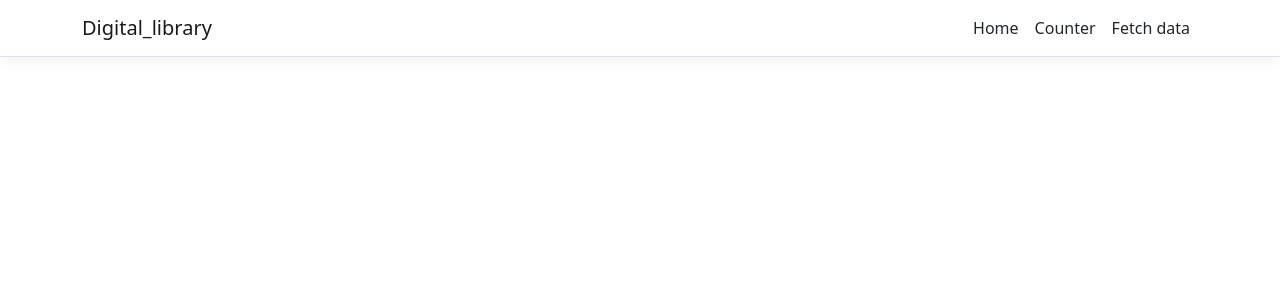
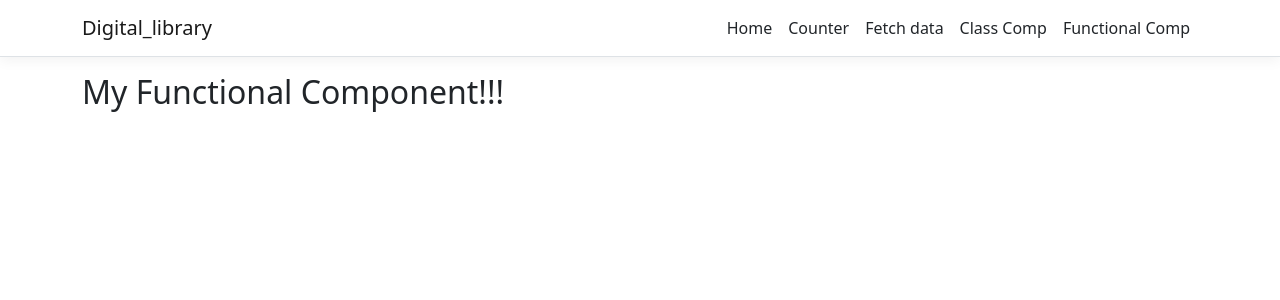
Before and after one commit to Fredricc/Digital_library, a React (Create React App) app in the folder ClientApp/: page /MyFunctionalComponent in a window 1280 px wide. Shown: the top 300 px of the page. Built offline with nearby package versions, Linux system fonts and the light colour scheme.

Commit message:
React Component

```diff
--- /dev/null
+++ b/ClientApp/src/components/MyComponents/MyClassComponent.js
@@ -0,0 +1,13 @@
+import React, { Component } from 'react'
+
+export class MyClassComponent extends Component {
+    render() {
+        return (
+            <div>
+                <h2>
+                    My Class Component!!!
+                </h2>
+            </div>
+        )
+    }
+}
--- /dev/null
+++ b/ClientApp/src/components/MyComponents/MyFunctionalComponent.js
@@ -0,0 +1,13 @@
+import React from 'react';
+
+const MyFunctionalComponent = () => {
+    return (
+        <div>
+            <h2>
+                My Functional Component!!!
+            </h2>
+        </div>
+    )
+}
+
+export default MyFunctionalComponent;
--- a/ClientApp/src/components/NavMenu.js
+++ b/ClientApp/src/components/NavMenu.js
@@ -37,7 +37,13 @@ export class NavMenu extends Component {
               </NavItem>
               <NavItem>
                 <NavLink tag={Link} className="text-dark" to="/fetch-data">Fetch data</NavLink>
-              </NavItem>
+               </NavItem>
+               <NavItem>
+                  <NavLink tag={Link} className="text-dark" to="/MyClassComponent">Class Comp</NavLink>
+               </NavItem>
+               <NavItem>
+                  <NavLink tag={Link} className="text-dark" to="/MyFunctionalComponent">Functional Comp</NavLink>
+               </NavItem>
             </ul>
           </Collapse>
         </Navbar>
```
Also changed, not shown: ClientApp/src/AppRoutes.js (+10 -0 lines).
